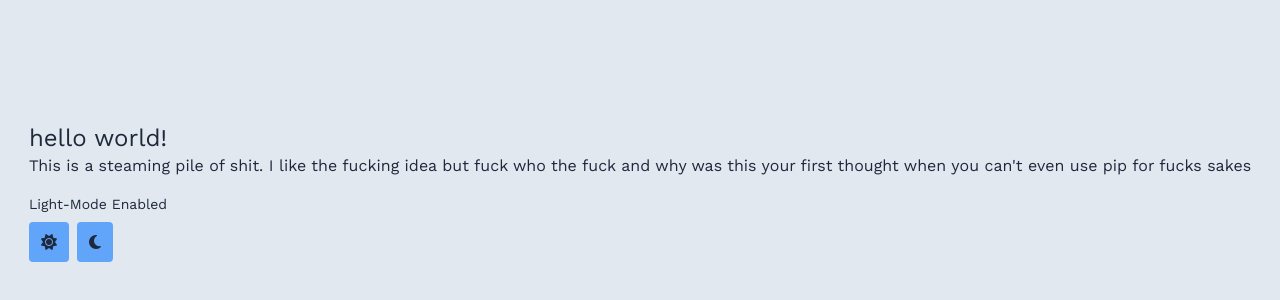
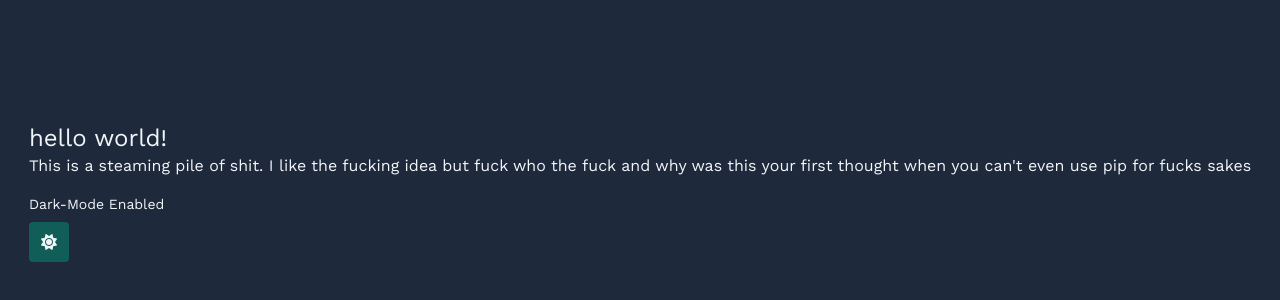
Before and after one commit to jordop/Web-Chat-code, a React (Vite) app: page / in a window 1280 px wide. Shown: the part 208-508 px from the top of the page. Built offline with nearby package versions, Linux system fonts and the light colour scheme; a web font is replaced by a local one.

Commit message:
better  dark theme toggler

```diff
--- a/src/App.tsx
+++ b/src/App.tsx
@@ -2,7 +2,7 @@ import Chat from "./components/chat/chat"
 import { useState } from "react"
 
 function App() {
-  const [dark, setDark] = useState(false)
+  const [dark, setDark] = useState(true)
 
   const setTheme = () => {
     // On page load or when changing themes, best to add inline in `head` to avoid FOUC
--- a/src/components/chat/chat.tsx
+++ b/src/components/chat/chat.tsx
@@ -15,8 +15,8 @@ const Chat:FC<ChatProps> = (props): JSX.Element => {
         <h1 className="text-2xl">hello world!</h1>
         <p>This is a steaming pile of shit. I like the fucking idea but fuck who the fuck and why was this your first thought when you can't even use pip for fucks sakes</p>
         <p className="mt-4 mb-2 text-sm">{props.dark ? "Dark-Mode Enabled" : "Light-Mode Enabled"}</p>
-        <button className="bg-blue-400 dark:bg-teal-800 p-3 rounded transition-all mr-2 fas fa-sun" onClick={() => {props.setDark(false); props.setTheme()}}></button>
-        <button className="bg-blue-400 dark:bg-teal-800 p-3 rounded transition-all mr-2 fas fa-moon" onClick={() => {props.setDark(true); props.setTheme()}}></button>
+        <input id='dark-mode-toggle' type="checkbox" className="hidden"  onChange={() => {props.setDark(!props.dark); props.setTheme()}}/>
+        <label htmlFor="dark-mode-toggle" className={props.dark ? "bg-blue-400 dark:bg-teal-800 p-3 rounded transition-all mr-2 fas fa-sun" : "bg-blue-400 dark:bg-teal-800 p-3 rounded transition-all mr-2 fas fa-moon"}></label>
       </div>
     </div>
   )
```
